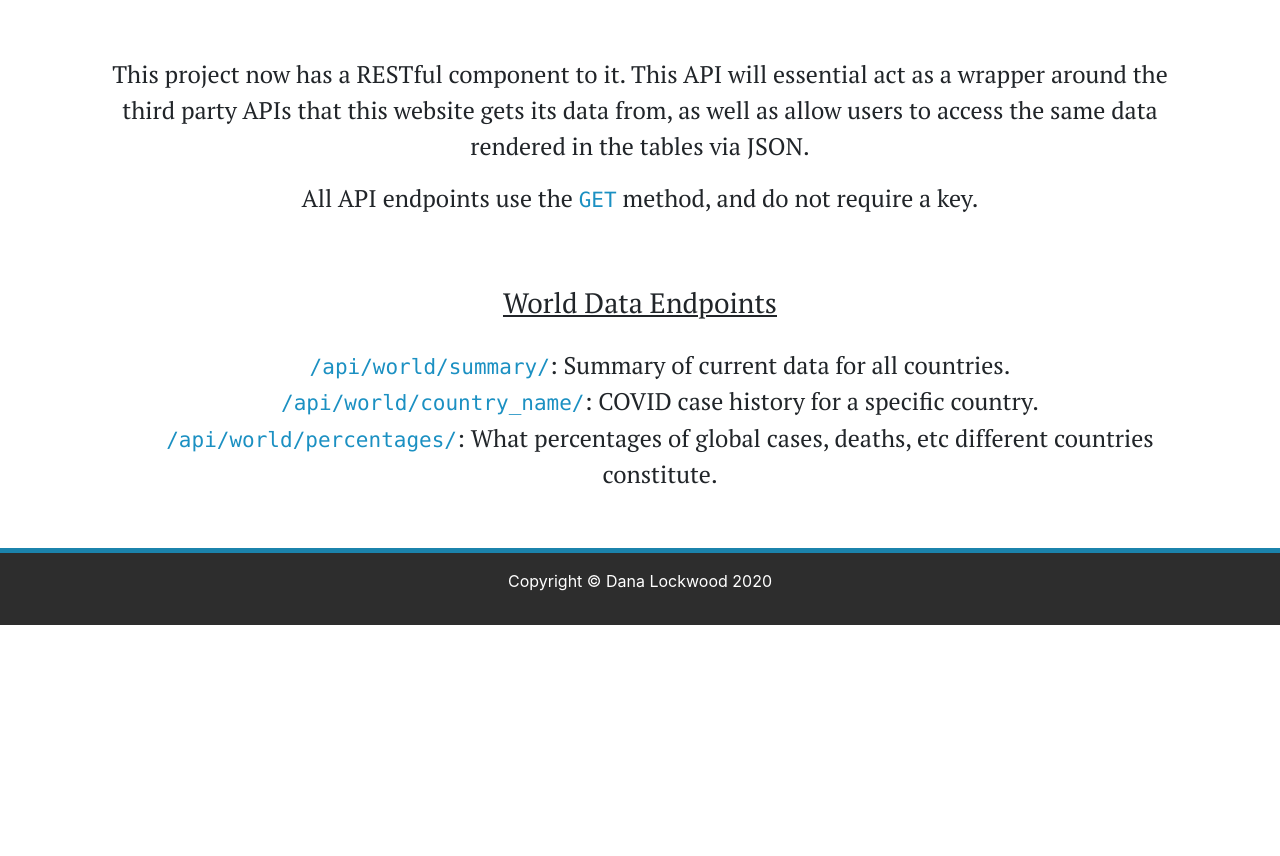
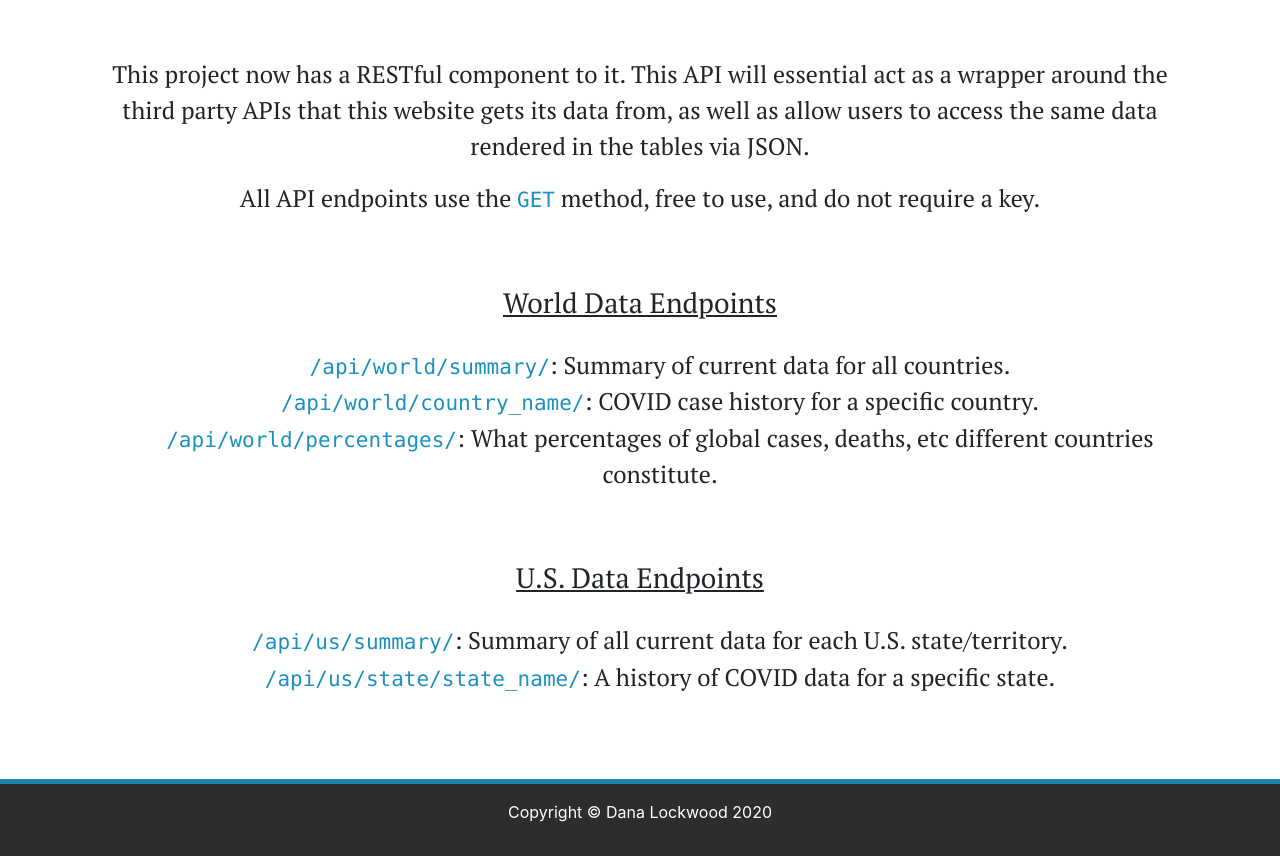
Before and after one commit to D-Bits/COVID-19-Tracker, a Flask app: page /api/docs in a window 1280 px wide. Shown: the part 430-1286 px from the top of the page. Before the commit the page ends 1055 px from the top, so only its background shows below. Run offline with Flask 2, Linux system fonts and the light colour scheme; some libraries are stand-ins or nearby versions.

Commit message:
Updated API docs.

```diff
--- a/covidreports/rest/templates/apidocs.html
+++ b/covidreports/rest/templates/apidocs.html
@@ -15,7 +15,7 @@
             as allow users to access the same data rendered in the tables via JSON.
         </p>
         <p>
-            All API endpoints use the <code>GET</code> method, and do not require a key.
+            All API endpoints use the <code>GET</code> method, free to use, and do not require a key.
         </p>
 
         <br>
@@ -26,7 +26,15 @@
             <li><code>/api/world/summary/</code>: Summary of current data for all countries.</li>
             <li><code>/api/world/country_name/</code>: COVID case history for a specific country.</li>
             <li><code>/api/world/percentages/</code>: What percentages of global cases, deaths, etc different countries constitute.</li>
+        </ul>
 
+        <br>
+
+        <h3 class="doctitle">U.S. Data Endpoints</h3>
+
+        <ul class="endpoints">
+            <li><code>/api/us/summary/</code>: Summary of all current data for each U.S. state/territory.</li>
+            <li><code>/api/us/state/state_name/</code>: A history of COVID data for a specific state.</li>
         </ul>
 
     </div>
--- a/covidreports/static/css/main.css
+++ b/covidreports/static/css/main.css
@@ -75,7 +75,7 @@ btn:hover {
     font-size: 18pt;
     font-family: 'PT Serif', serif;
     margin-top: 5%;
-    margin-bottom: 5%;
+    margin-bottom: 7.5%;
 }
 
 /*Styles for index page*/
```
